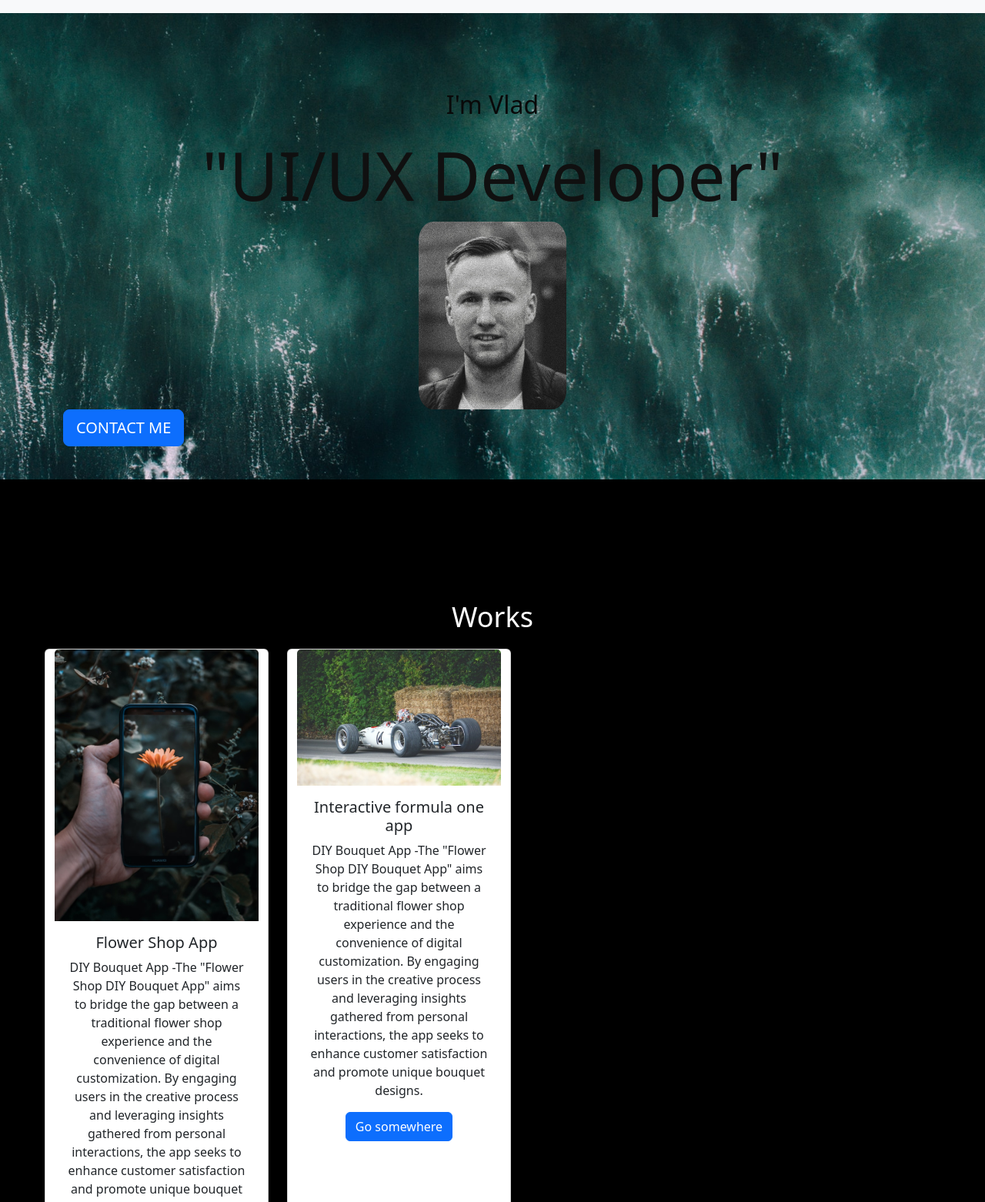
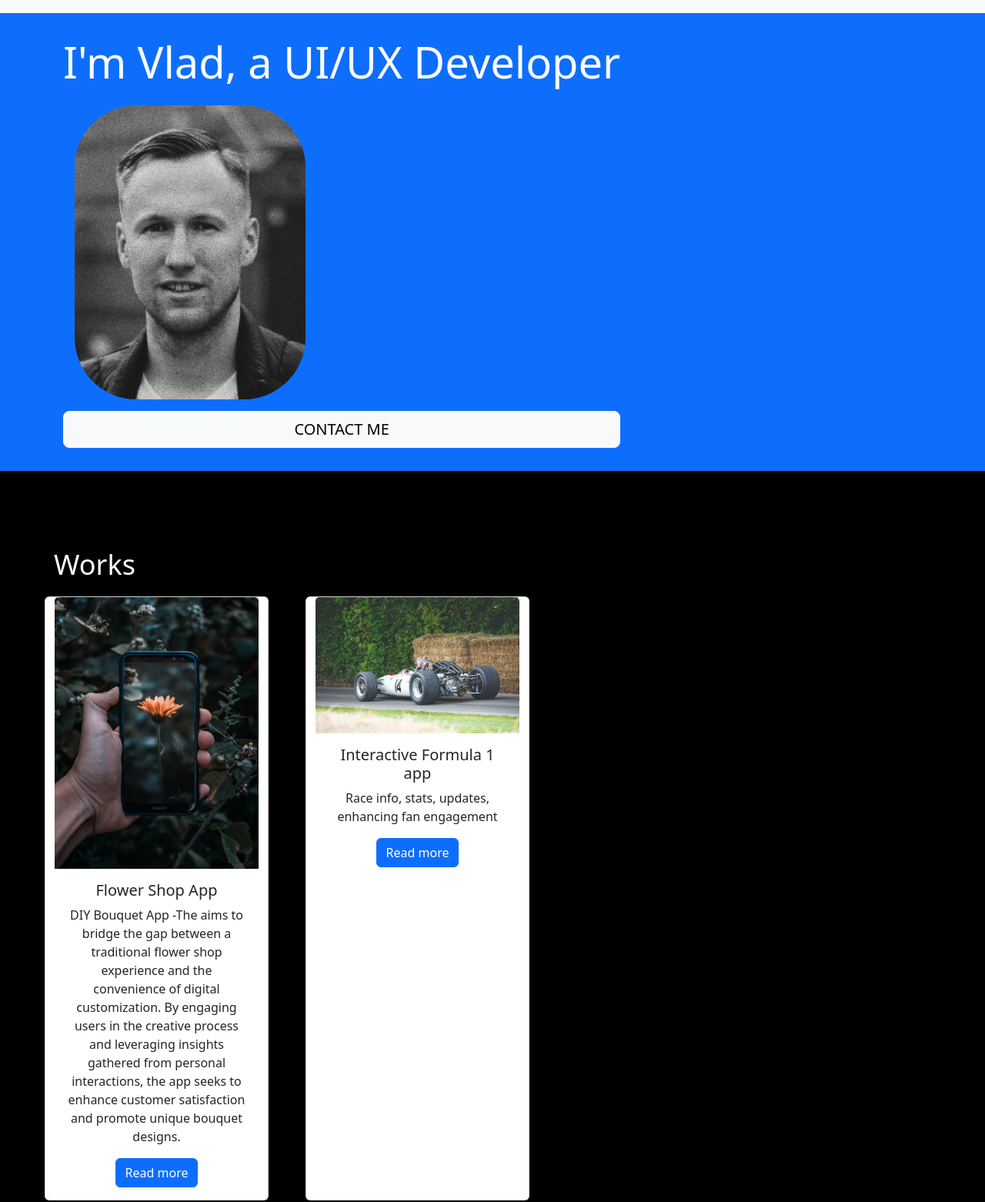
Before and after one commit to vladslon/Bootstrap-Portfolio, a plain HTML site: page index.html in a window 1280 px wide. Shown: the part 177-1739 px from the top of the page at 77% size. Drawn offline with nearby package versions, Linux system fonts and the light colour scheme.

Commit message:
added images and restyle html

```diff
--- a/index.html
+++ b/index.html
@@ -34,14 +34,13 @@
         </div>
       </div>
     </nav>
-  <section id="about">
-      <h1>I'm Vlad</h1>
-      <h2>"UI/UX Developer"</h2>
-      <img src="images/my photo.jpg" alt="Your Photo">
+    <section id="jumbotron" class="jumbotron jumbotron-fluid bg-primary text-white">
       <div class="container">
-         <button type="button" class="btn btn-primary btn-lg">CONTACT ME</button>
+         <h1 class="display-4">I'm Vlad, a UI/UX Developer</h1>
+         <img src="images/my photo.jpg" class="custom-photo" alt="My Photo Description"/>
+         <button type="button" class="btn btn-light btn-lg">CONTACT ME</button>
       </div>
-       </section>
+   </section>
   <section id="work" class="container">
       <h1>Works</h1>
       <section class="row">
@@ -49,16 +48,16 @@
          <img src="images/flower.jpg" class="card-img-top" alt="flower shop app">
          <div class="card-body">
            <h5 class="card-title">Flower Shop App</h5>
-           <p class="card-text">DIY Bouquet App -The "Flower Shop DIY Bouquet App" aims to bridge the gap between a traditional flower shop experience and the convenience of digital customization. By engaging users in the creative process and leveraging insights gathered from personal interactions, the app seeks to enhance customer satisfaction and promote unique bouquet designs.</p>
-           <a href="#" class="btn btn-primary">Go somewhere</a>
+           <p class="card-text">DIY Bouquet App -The aims to bridge the gap between a traditional flower shop experience and the convenience of digital customization. By engaging users in the creative process and leveraging insights gathered from personal interactions, the app seeks to enhance customer satisfaction and promote unique bouquet designs.</p>
+           <a href="#" class="btn btn-primary">Read more</a>
          </div>
        </div>
-       <div class="card col-3 mx-4">
+       <div class="card col-3 mx-5">
          <img src="images/formula1.jpg" class="card-img-top" alt="flower shop app">
          <div class="card-body">
-           <h5 class="card-title">Interactive formula one app</h5>
-           <p class="card-text">DIY Bouquet App -The "Flower Shop DIY Bouquet App" aims to bridge the gap between a traditional flower shop experience and the convenience of digital customization. By engaging users in the creative process and leveraging insights gathered from personal interactions, the app seeks to enhance customer satisfaction and promote unique bouquet designs.</p>
-           <a href="#" class="btn btn-primary">Go somewhere</a>
+           <h5 class="card-title">Interactive Formula 1 app</h5>
+           <p class="card-text">Race info, stats, updates, enhancing fan engagement</p>
+           <a href="#" class="btn btn-primary">Read more</a>
          </div>
        </div>
       <!-- <div class="work-item">
@@ -68,12 +67,12 @@
          <p> DIY Bouquet App -The "Flower Shop DIY Bouquet App" aims to bridge the gap between a traditional flower shop experience and the convenience of digital customization. By engaging users in the creative process and leveraging insights gathered from personal interactions, the app seeks to enhance customer satisfaction and promote unique bouquet designs.
         </p>
       </div> -->
-      <div class="work-item">
+      <!-- <div class="work-item">
          <a href="f1-app.jpg" target="_blank">
             <img src="images/formula1.jpg" alt="interactive f1 app">
          </a>
          <p>Interactive F1 app - Race info, stats, updates, enhancing fan engagement</p>
-      </div>
+      </div> -->
       </section>
    </section>
 <section id="contact" class="name-text">
@@ -82,7 +81,16 @@
       <p>Phone: +44 7706036739</p>
 </section>
 <article class="article-div name-text">
-      <p>"Creating interfaces that inspire, connect, and resonate."</p>
+  <div class="card">
+    <div class="card-header">
+      Inspiration
+    </div>
+    <div class="card-body">
+      <blockquote class="blockquote mb-0">
+        <p>Technology empowers us to shape a brighter future.</p>
+        <footer class="blockquote-footer">Unknown <cite title="Source Title">Source Title</cite></footer>
+      </blockquote>
+    </div>
 </article>
 </body>
 </html>
--- a/style.css
+++ b/style.css
@@ -8,7 +8,6 @@
 body {
    height: 100vh;
    background-color: black;
-   background-image: url('images/back.jpg');
    background-size: cover;
    background-position: center;
    background-repeat: no-repeat;
@@ -116,7 +115,7 @@ body {
    margin-top: 10px;
 }
 
-/* Additional Styling for Article */
+
 .article-div p {
    font-size: 18px;
    line-height: 1.5;
@@ -125,10 +124,25 @@ body {
 .name-text p {
    font-size: 24px;
 }
+.container h1 {
+   text-align: left;
+}
+
+
+.custom-photo {
+   width: 300px;
+   height: auto;
+   border-radius: 10vh;
+   margin: 15px;
+}
+
+
+
+
 
 /* Jumbotron Styling */
 .jumbotron {
    background-color: rgba(0, 0, 0, 0.8);
-   padding: 100px 0;
+   padding: 30px 0;
    text-align: center;
 }
```
Also changed, not shown: images/Screenshot 2023-08-21 221251.png (added), images/Screenshot 2023-08-21 221315.png (added), images/Screenshot 2023-08-21 221325.png (added).
